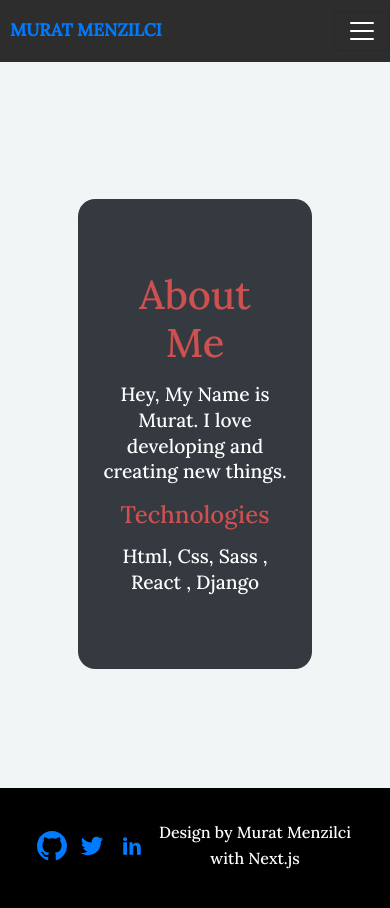
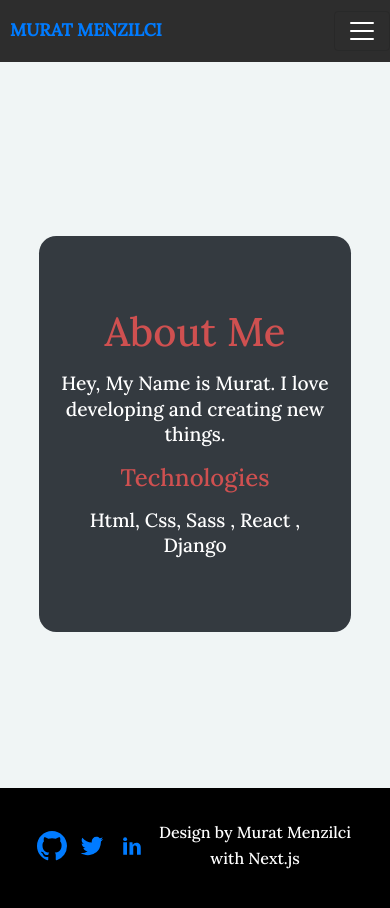
Before and after one commit to Murat0901/myhome, a Next.js app: page /About in a window 390 px wide. Shown: the top 908 px of the page. Built offline with nearby package versions, Linux system fonts and the light colour scheme.

Commit message:
contact page fixed

```diff
--- a/pages/main.css
+++ b/pages/main.css
@@ -212,4 +212,8 @@ article .card:hover{
         justify-self: center;
         max-width: 150px;
     }
+
+    #about .container{
+        width: 80%;
+    }
 }
```
